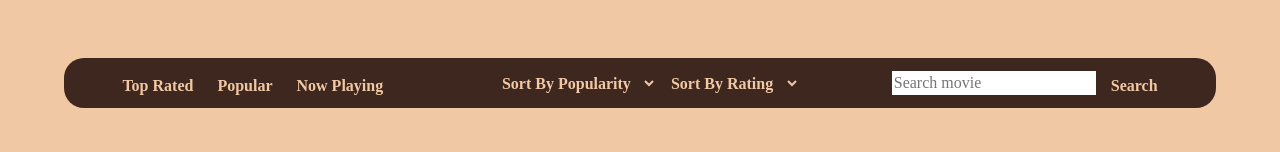
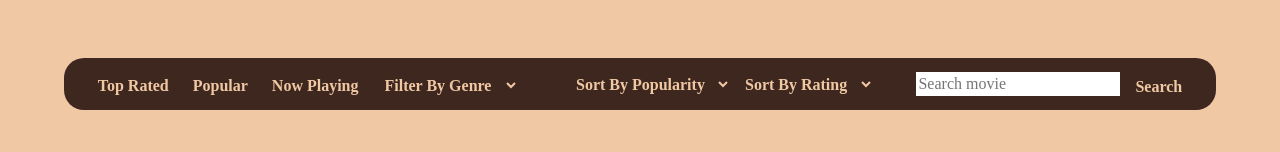
Before and after one commit to ellenle26/customimdb, a React (Create React App) app: page / in a window 1280 px wide. Shown: the part 182-334 px from the top of the page. Built offline with nearby package versions, Linux system fonts and the light colour scheme; no server answers; a web font is replaced by a local one.

Commit message:
filter by genre done

```diff
--- a/src/App.js
+++ b/src/App.js
@@ -24,6 +24,14 @@ function App() {
     let data = await response.json();
     setMovieList(data.results);
     console.log(data);
+  };
+
+  const getMovieByGenre = async (genreId) => {
+    genreId = document.getElementById("filterByGenre").value;
+    let url = `https://api.themoviedb.org/3/discover/movie?api_key=${apikey}&language=en-US&sort_by=popularity.desc&include_adult=false&include_video=false&page=1&with_genres=${genreId}`;
+    let response = await fetch(url);
+    let data = await response.json();
+    setMovieList(data.results);
   };
 
   const getMovieLatest = async (page) => {
@@ -116,6 +124,25 @@ function App() {
             >
               Now Playing
             </button>
+            <select
+              id="filterByGenre"
+              onChange={() => {
+                getMovieByGenre();
+              }}
+            >
+              <option value="" disabled selected>
+                Filter By Genre
+              </option>
+              <option value="28">Action</option>
+              <option value="12">Adventure</option>
+              <option value="16">Animation</option>
+              <option value="35">Comedy</option>
+              <option value="80">Crime</option>
+              <option value="99">Documentary</option>
+              <option value="18">Drama</option>
+              <option value="10751">Family</option>
+              <option value="14">Fantasy</option>
+            </select>
           </div>
           <div className="pageOption">
             <select
```
